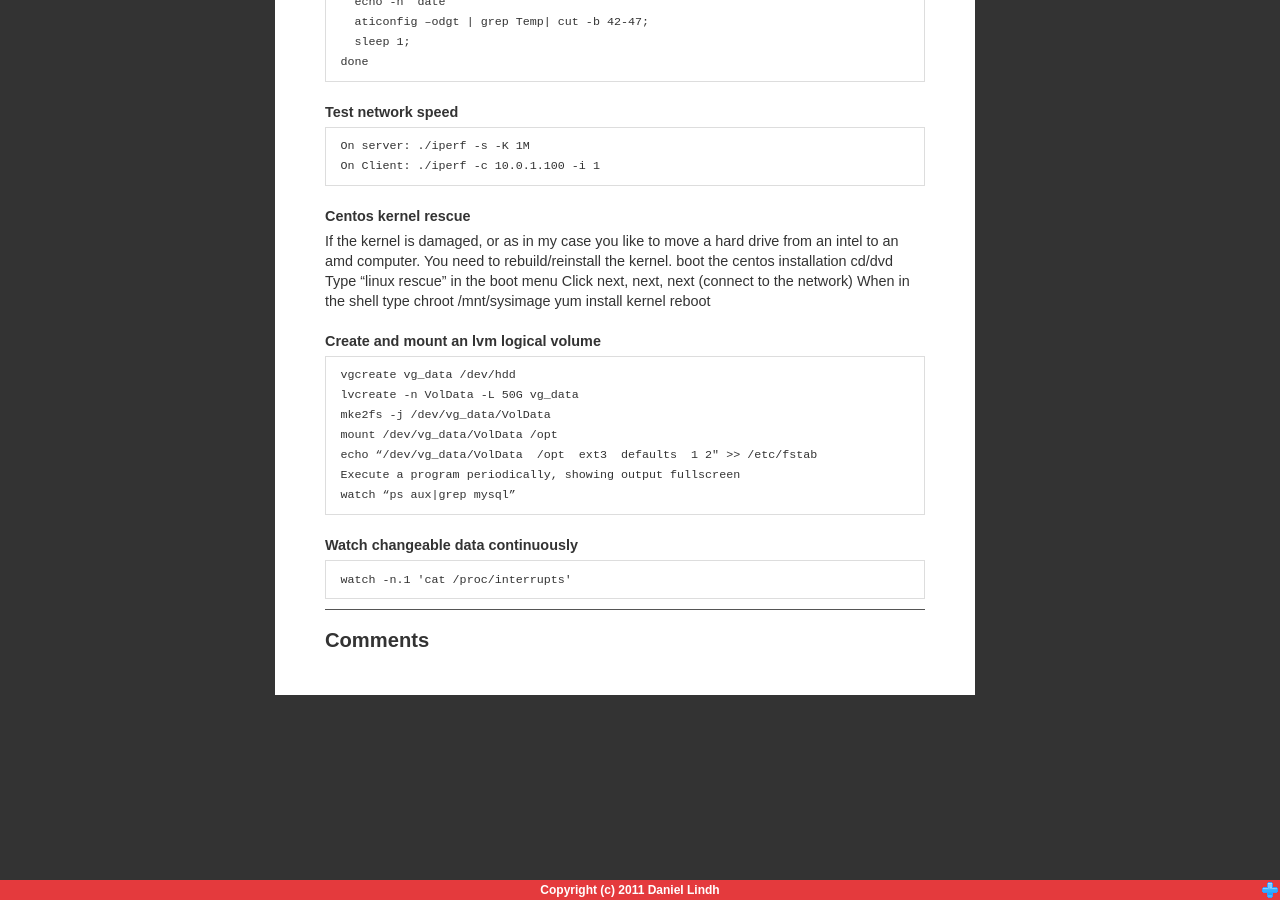
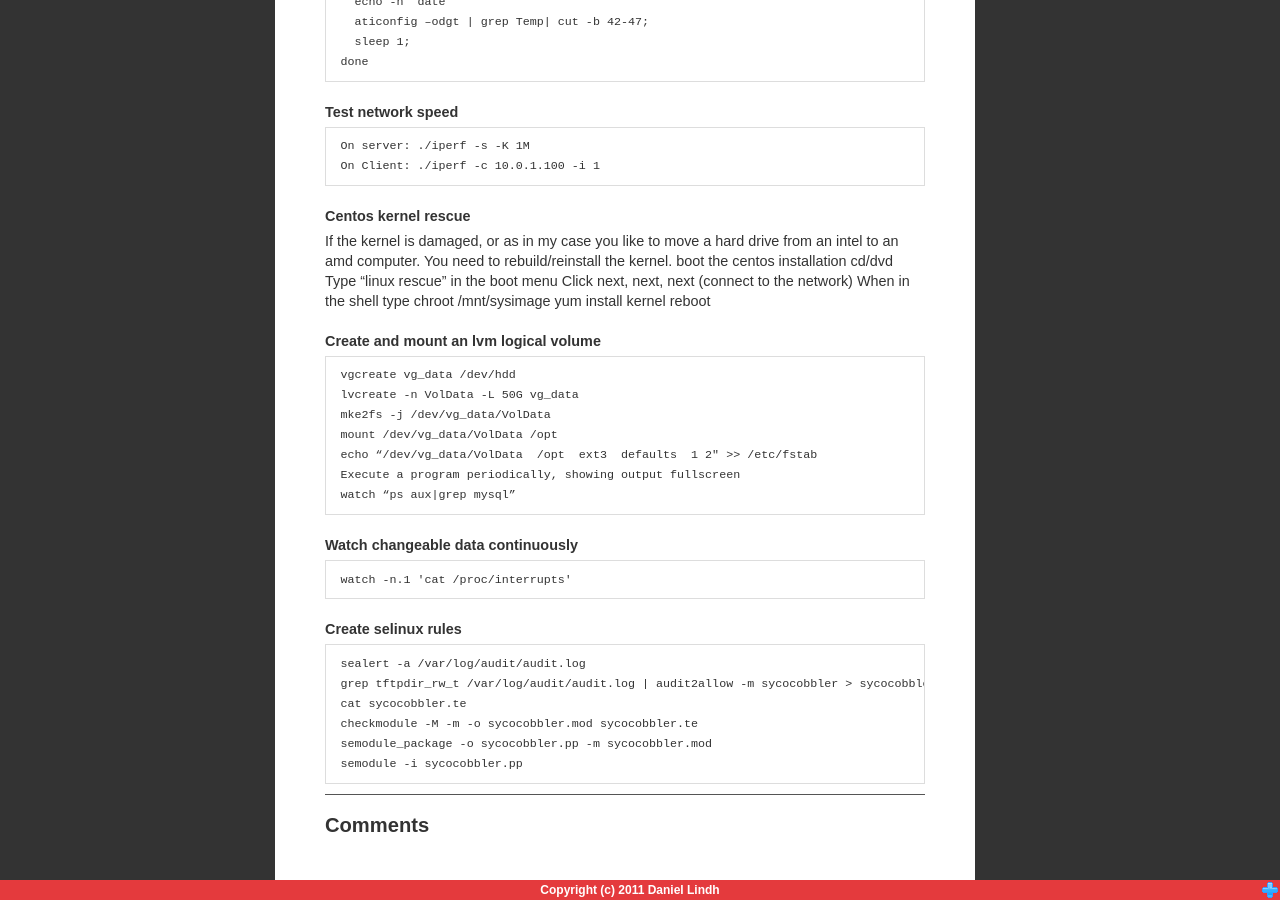
Before and after one commit to arlukin/arlukin.github.io, a Jekyll site: the page built from posts/linux/_posts/2011-02-22-linux-mini-guide.md, in a window 1280 px wide and 900 px high, scrolled down 1384 px. Built offline with Jekyll 4.4.1, drawn with Linux system fonts in a browser that asks for light colours; Markdown is read by kramdown in place of the engine named in the settings; comment, search, counter and statistics services are not loaded.

Commit message:
Adding selinux howto

```diff
--- a/posts/linux/_posts/2011-02-22-linux-mini-guide.md
+++ b/posts/linux/_posts/2011-02-22-linux-mini-guide.md
@@ -108,4 +108,14 @@ from an intel to an amd computer. You need to rebuild/reinstall the kernel.
     watch “ps aux|grep mysql”
 
 ### Watch changeable data continuously
+
     watch -n.1 'cat /proc/interrupts'
+
+### Create selinux rules
+
+    sealert -a /var/log/audit/audit.log
+    grep tftpdir_rw_t /var/log/audit/audit.log | audit2allow -m sycocobbler > sycocobbler.te
+    cat sycocobbler.te
+    checkmodule -M -m -o sycocobbler.mod sycocobbler.te
+    semodule_package -o sycocobbler.pp -m sycocobbler.mod
+    semodule -i sycocobbler.pp
```
